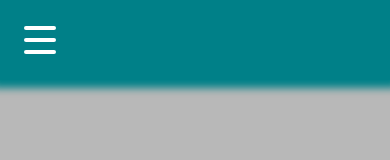
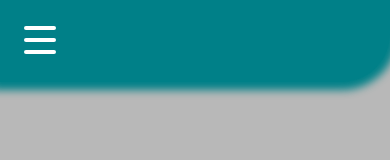
Before and after one commit to StOil-L/lorenzo-portfolio, a React (Vite) app: page /lorenzo-portfolio/contact in a window 390 px wide. Shown: the top 160 px of the page. Built offline with nearby package versions, Linux system fonts and the light colour scheme.

Commit message:
Added rounded bottom border for navbar + amended background-color to prevent abrupt color transition

```diff
--- a/src/stylesheets/MainLayout.css
+++ b/src/stylesheets/MainLayout.css
@@ -39,6 +39,9 @@ nav {
     z-index: 100;
     width: 100%;
     box-sizing: border-box;
+    border-bottom: 2px transparent solid;
+    border-bottom-left-radius: 3rem;
+    border-bottom-right-radius: 3rem;
     background-color: var(--nav-color);
     padding: 1rem;
     display: flex;
@@ -214,6 +217,9 @@ h1 {
     .interest {
         max-width: 100%;
     }
+    nav {
+        border-bottom-left-radius: unset;
+    }
 }
 
 @media screen and (max-width: 768px) {
--- a/src/stylesheets/index.css
+++ b/src/stylesheets/index.css
@@ -31,7 +31,7 @@
 
   color-scheme: light dark;
   color: light-dark(var(--light-text-color), var(--dark-text-color));
-  background-color: light-dark(var(--light-background-color), var(--dark-background-color));
+  background-color: light-dark(#B8B8B8, black);
 
   font-synthesis: none;
   text-rendering: optimizeLegibility;
```
